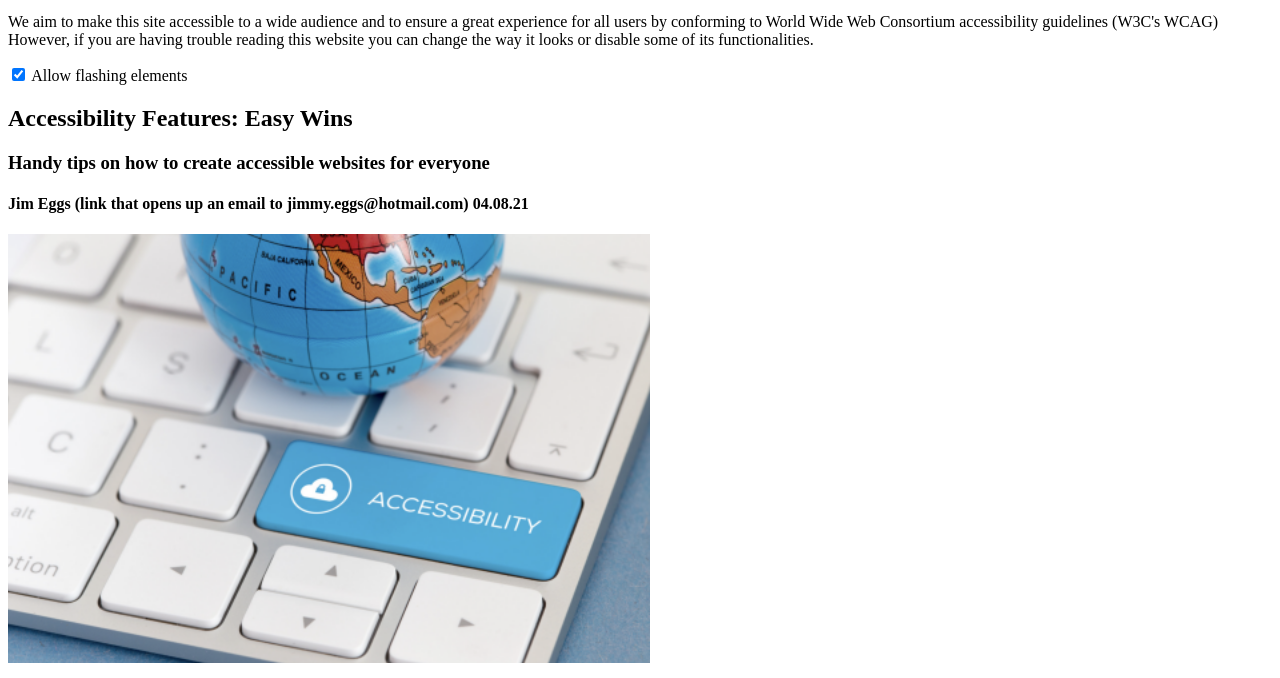
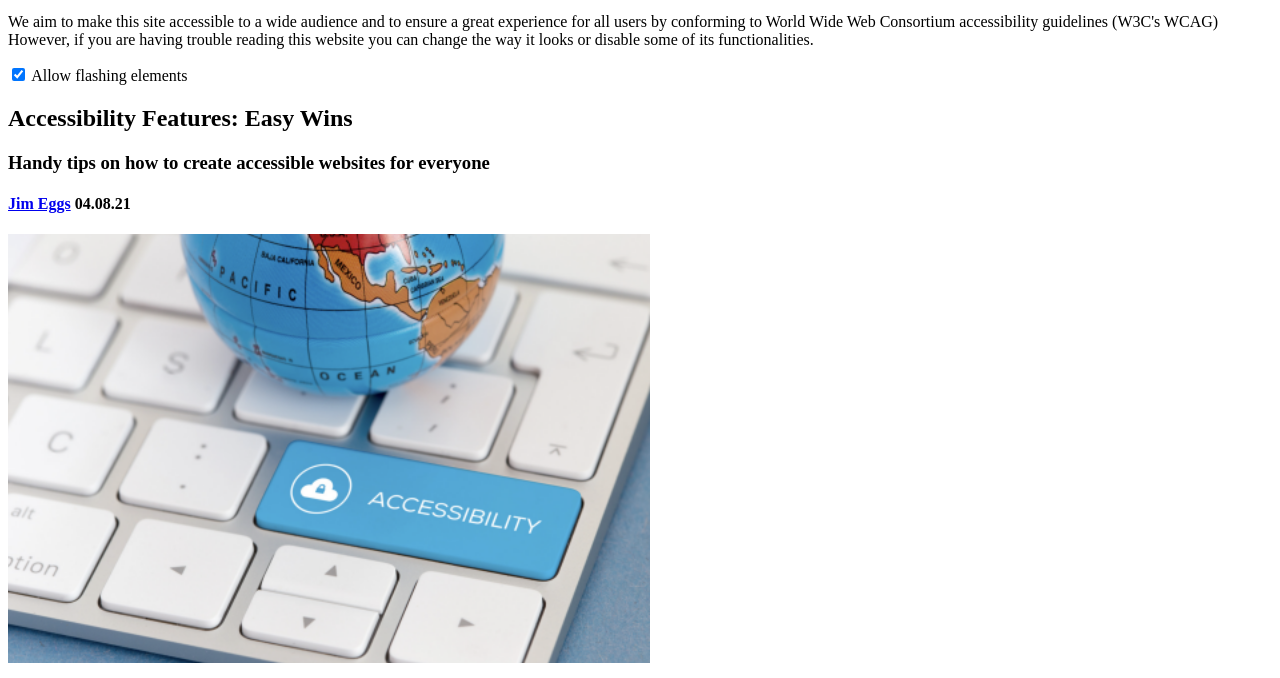
Before and after one commit to Divs-B/html-beginner-news-site-task, a plain HTML site: page index.html in a window 1280 px wide. Shown: the part 122-800 px from the top of the page. Drawn offline with Linux system fonts and the light colour scheme.

Commit message:
correction for author link

```diff
--- a/index.html
+++ b/index.html
@@ -43,7 +43,7 @@
       <h3>Handy tips on how to create accessible websites for everyone</h3>
 
       <h4>
-        Jim Eggs (link that opens up an email to jimmy.eggs@hotmail.com)
+        <a href="jimmy.eggs@hotmail.com">Jim Eggs</a>
         04.08.21
       </h4>
 
```
